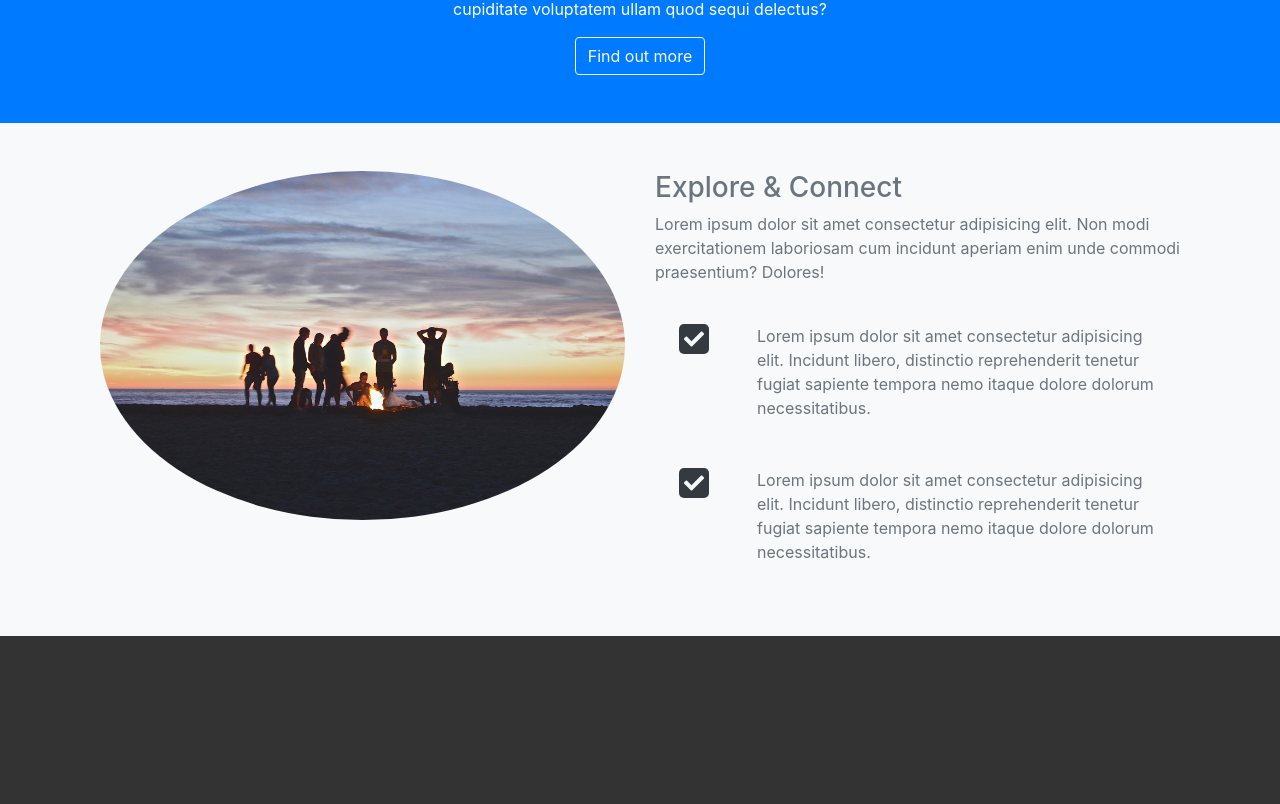
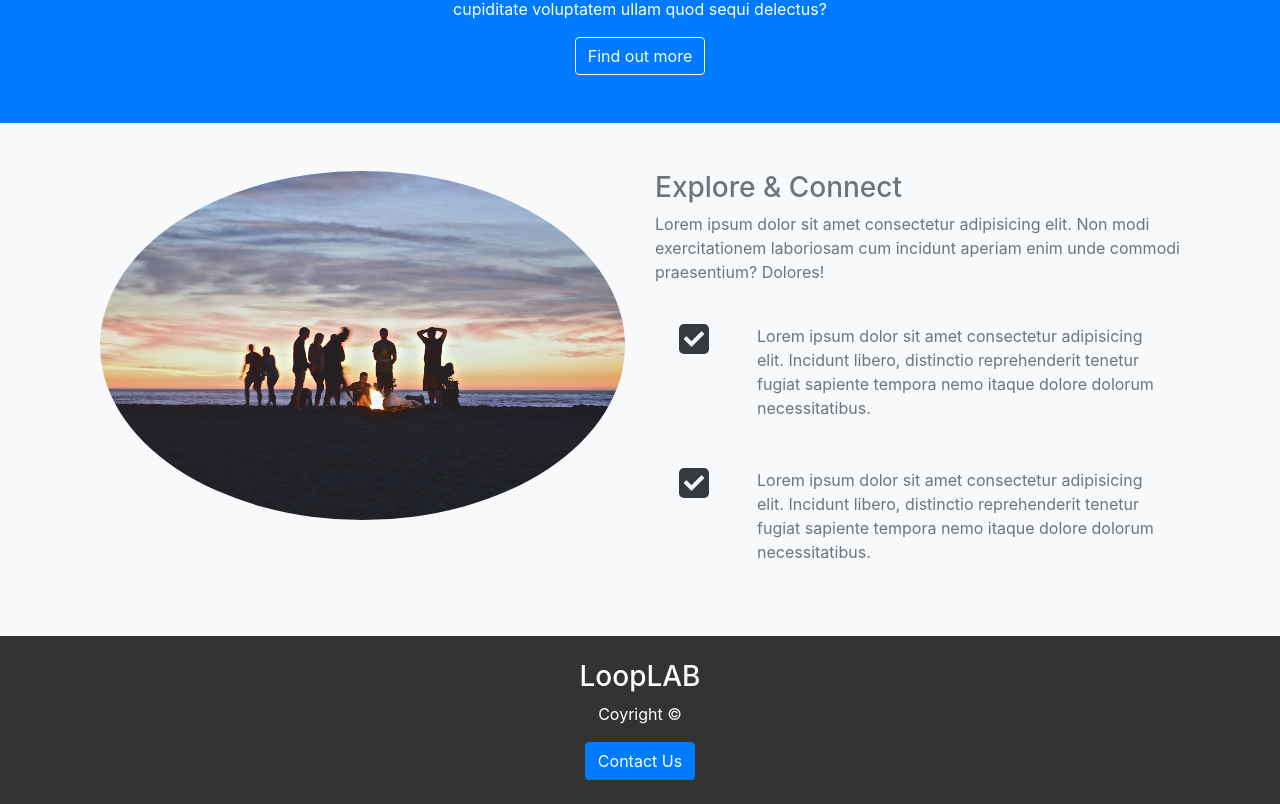
Before and after one commit to ing-arriola/looplab, a React (Create React App) app: page / in a window 1280 px wide. Shown: the part 2424-3228 px from the top of the page. Before the commit the page ends 3060 px from the top, so only its background shows below. Built offline with nearby package versions, Linux system fonts and the light colour scheme.

Commit message:
project completed

```diff
--- a/src/App.js
+++ b/src/App.js
@@ -1,10 +1,11 @@
 import "./App.css";
 import "bootstrap/dist/css/bootstrap.min.css";
 import NavigationBar from "./components/Navbar";
-import Header from "./components/Header";
+import Header from "./Containers/Header";
 import Explore from "./Containers/Explore";
 import Share from "./Containers/Share";
 import Create from "./Containers/Create";
+import Footer from "./Containers/Footer";
 
 function App() {
   return (
@@ -14,6 +15,7 @@ function App() {
       <Explore />
       <Create />
       <Share />
+      <Footer />
     </div>
   );
 }
--- /dev/null
+++ b/src/Containers/Footer.js
@@ -0,0 +1,30 @@
+import React from "react";
+import { Container, Col, Row, Button } from "react-bootstrap";
+import CenteredModal from "../components/CenteredModal";
+
+const Footer = () => {
+  const [modalShow, setModalShow] = React.useState(false);
+
+  return (
+    <footer id="footer">
+      <Container>
+        <Row>
+          <Col className="text-center py-4 ">
+            <h3>LoopLAB</h3>
+            <p>Coyright &copy; </p>
+            <Button variant="primary" onClick={() => setModalShow(true)}>
+              Contact Us
+            </Button>
+
+            <CenteredModal
+              show={modalShow}
+              onHide={() => setModalShow(false)}
+            />
+          </Col>
+        </Row>
+      </Container>
+    </footer>
+  );
+};
+
+export default Footer;
--- a/src/components/Header.js
+++ b/src/Containers/Header.js
@@ -1,7 +1,7 @@
 import React from "react";
 import { Container, Col } from "react-bootstrap";
-import RowHeader from "./RowHeader";
-import CardForm from "./CardForm";
+import RowHeader from "../components/RowHeader";
+import CardForm from "../components/CardForm";
 const Header = () => {
   return (
     <div id="home-section">
--- /dev/null
+++ b/src/components/CenteredModal.js
@@ -0,0 +1,25 @@
+import React from "react";
+import { Modal, Button } from "react-bootstrap";
+import ContactForm from "./ContactForm";
+const CenteredModal = (props) => {
+  return (
+    <Modal
+      {...props}
+      size="md"
+      aria-labelledby="contained-modal-title-vcenter"
+      centered
+      color="text-muted"
+      className="text-dark"
+    >
+      <Modal.Body>
+        <h4 className="text-center">Contact Us</h4>
+        <ContactForm />
+      </Modal.Body>
+      <Modal.Footer>
+        <Button onClick={props.onHide}>Close</Button>
+      </Modal.Footer>
+    </Modal>
+  );
+};
+
+export default CenteredModal;
--- /dev/null
+++ b/src/components/ContactForm.js
@@ -0,0 +1,28 @@
+import React from "react";
+import { Form, Button } from "react-bootstrap";
+
+const ContactForm = () => {
+  return (
+    <Form className="text-dark">
+      <Form.Group controlId="username">
+        <Form.Label>Name</Form.Label>
+        <Form.Control type="text" placeholder="name" />
+      </Form.Group>
+
+      <Form.Group controlId="email">
+        <Form.Label>Email address</Form.Label>
+        <Form.Control type="email" placeholder="Enter email" />
+      </Form.Group>
+      <Form.Group controlId="Message">
+        <Form.Label>Message</Form.Label>
+        <Form.Control type="textarea" placeholder="Write your message" />
+      </Form.Group>
+
+      <Button className="btn-block" variant="outline-primary" type="submit">
+        Submit
+      </Button>
+    </Form>
+  );
+};
+
+export default ContactForm;
--- a/src/components/Navbar.js
+++ b/src/components/Navbar.js
@@ -7,7 +7,14 @@ const NavigationBar = () => {
     <div>
       <Navbar bg="dark" variant="dark" expand="lg" fixed="top">
         <Container>
-          <Navbar.Brand href="#home">LOOPLAB</Navbar.Brand>
+          <Link
+            className="navbar-brand cursor "
+            to="home-section"
+            smooth={true}
+            duration={1000}
+          >
+            LOOPLAB
+          </Link>
           <Navbar.Toggle aria-controls="basic-navbar-nav" />
           <Navbar.Collapse id="basic-navbar-nav">
             <Nav className="ml-auto">
```
